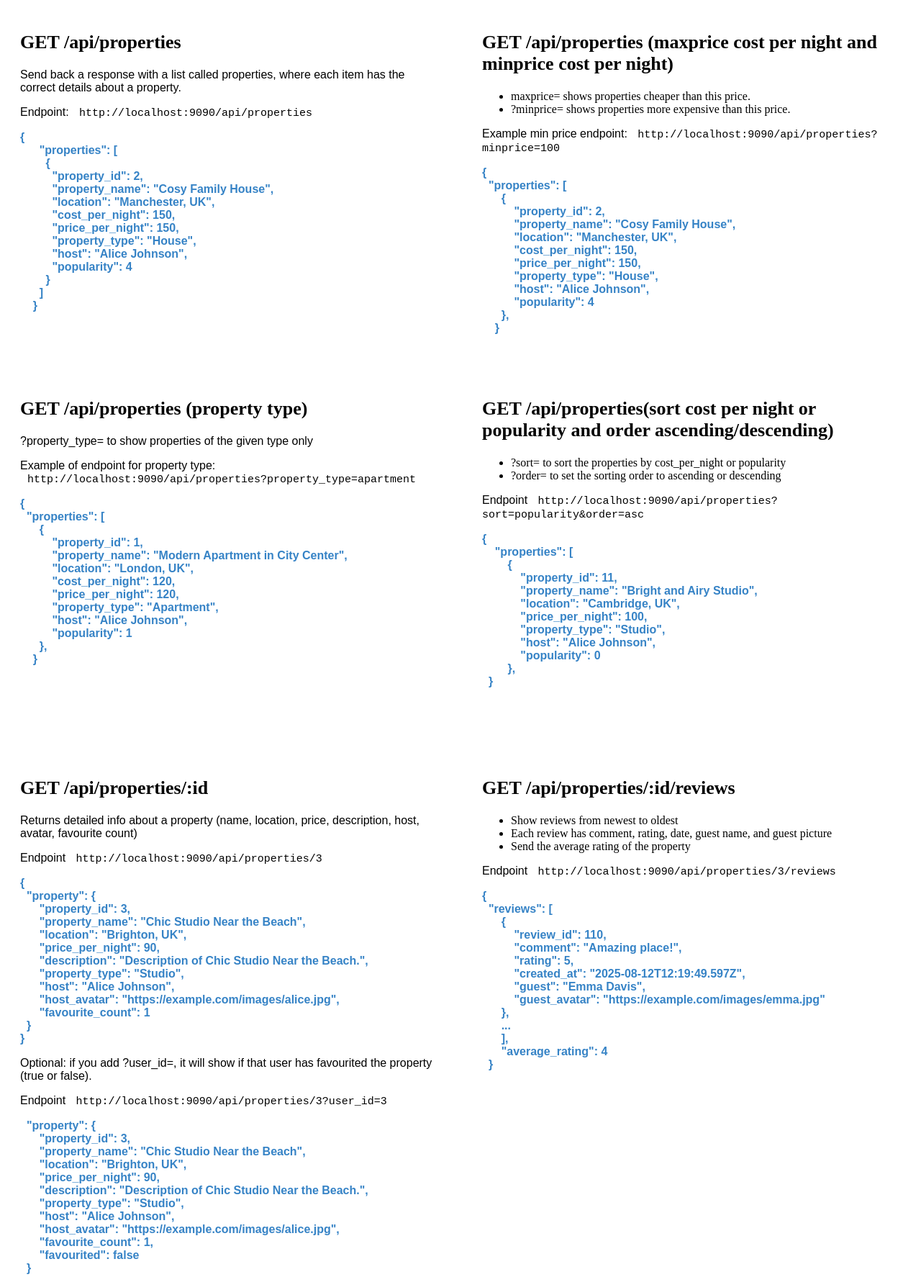
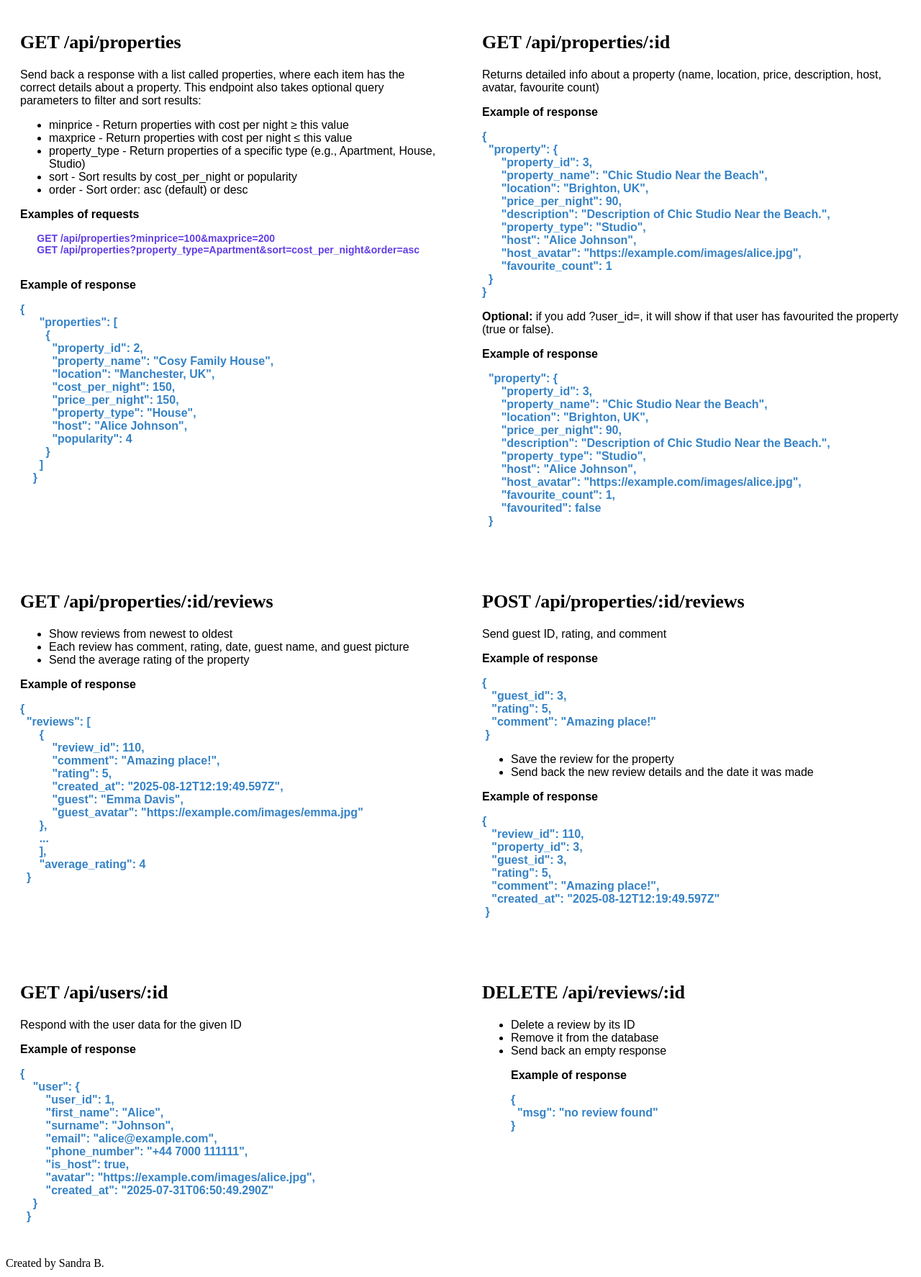
Before and after one commit to sandra395/portfolio, a website: page public/Index.html in a window 1280 px wide. Shown: the part 180-1954 px from the top of the page at 72% size. Drawn offline with Linux system fonts and the light colour scheme.

Commit message:
Serve static files from public folder

```diff
--- a/controllers/users.controller.js
+++ b/controllers/users.controller.js
@@ -4,6 +4,10 @@ const { fetchUserById } = require("../models/users.models");
 exports.getUserById = async (req, res, next) => {
   const userId = req.params.id;
 
+    // Validate that userId is a number
+    if (isNaN(userId)) {
+      return res.status(400).json({ msg: "Invalid user ID" });
+    }
 
   try {
     // Get user data from the database
--- a/Index.html
+++ b/public/Index.html
@@ -20,11 +20,23 @@
 <section>
   <h2>GET /api/properties</h2>
 <p>Send back a response with a list called properties,
-     where each item has the correct details about a property.
-      <p>Endpoint: <code class="endpoint">
-        http://localhost:9090/api/properties</code></p>
+     where each item has the correct details about a property. This endpoint also takes optional query parameters to filter and sort results:</p>
 
-     <pre>{
+     <ul>
+      <li>minprice - Return properties with cost per night ≥ this value</li>
+      <li>maxprice - Return properties with cost per night ≤ this value</li>
+      <li>property_type - Return properties of a specific type (e.g., Apartment, House, Studio)</li>
+      <li>sort - Sort results by cost_per_night or popularity</li>
+      <li>order - Sort order: asc (default) or desc </li>
+    </ul>
+
+    <h3>Examples of requests</h3>
+    <pre class="api">
+      GET /api/properties?minprice=100&maxprice=200
+      GET /api/properties?property_type=Apartment&sort=cost_per_night&order=asc
+        </pre>
+<h3>Example of response</h3>
+     <pre class="response">{
       "properties": [
         {
           "property_id": 2,
@@ -41,85 +53,12 @@
 </section>
 
 <section>
-    <h2>GET /api/properties (maxprice cost per night and minprice cost per night)</h2>
-    <ul>
-      <li>maxprice= shows properties cheaper than this price.</li>
-      <li>?minprice= shows properties more expensive than this price.</li>
-    </ul>
-<p>Example min price endpoint: <code class="endpoint">
-  http://localhost:9090/api/properties?minprice=100</code></p>
-<pre>{
-  "properties": [
-      {
-          "property_id": 2,
-          "property_name": "Cosy Family House",
-          "location": "Manchester, UK",
-          "cost_per_night": 150,
-          "price_per_night": 150,
-          "property_type": "House",
-          "host": "Alice Johnson",
-          "popularity": 4
-      },
-    }
-</pre>
-</section>
-
-<section>
-    <h2>GET /api/properties (property type)</h2>
-<p>?property_type= to show properties of the given type only</p>
-<p>Example of endpoint for property type: <code class="endpoint">
-  http://localhost:9090/api/properties?property_type=apartment</code></p>
-
-<pre>{
-  "properties": [
-      {
-          "property_id": 1,
-          "property_name": "Modern Apartment in City Center",
-          "location": "London, UK",
-          "cost_per_night": 120,
-          "price_per_night": 120,
-          "property_type": "Apartment",
-          "host": "Alice Johnson",
-          "popularity": 1
-      },
-    }
-</pre>
-
-</section>
-
-<section>
-<h2>GET /api/properties(sort cost per night or popularity and order ascending/descending)</h2>
-<ul>
-<li>?sort= to sort the properties by cost_per_night or popularity</li>
-<li>?order= to set the sorting order to ascending or descending</li>
-  </ul>
-<p>Endpoint <code class="endpoint">
-  http://localhost:9090/api/properties?sort=popularity&order=asc</code></p>
-
-  <pre>{
-    "properties": [
-        {
-            "property_id": 11,
-            "property_name": "Bright and Airy Studio",
-            "location": "Cambridge, UK",
-            "price_per_night": 100,
-            "property_type": "Studio",
-            "host": "Alice Johnson",
-            "popularity": 0
-        },
-  }
-
-  </pre>
-</section>
-
-<section>
 
 <h2> GET /api/properties/:id</h2>
 <p>Returns detailed info about a property (name, location, price, description, host, avatar, favourite count)</p>
-<p>Endpoint <code class="endpoint">
-  http://localhost:9090/api/properties/3</code></p>
 
-<pre>{
+<h3>Example of response</h3>
+<pre class="response">{
   "property": {
       "property_id": 3,
       "property_name": "Chic Studio Near the Beach",
@@ -132,10 +71,10 @@
       "favourite_count": 1
   }
 }</pre>
-<p>Optional: if you add ?user_id=, it will show if that user has favourited the property (true or false).</p>
-<p>Endpoint <code class="endpoint">
-  http://localhost:9090/api/properties/3?user_id=3</code></p>
-<pre>
+<p><strong>Optional:</strong> if you add ?user_id=, it will show if that user has favourited the property (true or false).</p>
+
+<h3>Example of response</h3>
+<pre class="response">
   "property": {
       "property_id": 3,
       "property_name": "Chic Studio Near the Beach",
@@ -159,11 +98,10 @@
 <li>Each review has comment, rating, date, guest name, and guest picture</li>
 <li>Send the average rating of the property</li>
 </ul>
-<p>Endpoint <code class="endpoint">
-  http://localhost:9090/api/properties/3/reviews</code></p>
 
 
-<pre>{
+<h3>Example of response</h3>
+<pre class="response">{
   "reviews": [
       {
           "review_id": 110,
@@ -183,18 +121,21 @@
 
   <h2> POST /api/properties/:id/reviews</h2>
  <p>Send guest ID, rating, and comment</p>
- <p><code class="endpoint">
-  http://localhost:9090/api/properties/3/reviews</code> and on body put:</p>
- <pre>{
+
+ <h3>Example of response</h3>
+ <pre class="response">{
    "guest_id": 3,
    "rating": 5,
    "comment": "Amazing place!"
  }</pre>
 
- <ul>
+<ul>
 <li>Save the review for the property</li>
 <li>Send back the new review details and the date it was made</li>
- <pre>{
+</ul>
+
+<h3>Example of response</h3>
+ <pre class="response">{
    "review_id": 110,
    "property_id": 3,
    "guest_id": 3,
@@ -208,9 +149,9 @@
 <section>
   <h2>GET /api/users/:id</h2>
   <p>Respond with the user data for the given ID</p>
-  <p>Endpoint <code class="endpoint">
-    http://localhost:9090/api/users/1</code></p>
-  <pre>{
+
+<h3>Example of response</h3>
+  <pre class="response">{
     "user": {
         "user_id": 1,
         "first_name": "Alice",
@@ -232,11 +173,10 @@
   <li>Delete a review by its ID</li>
   <li>Remove it from the database</li>
   <li>Send back an empty response</li>
-<p>Endpoint <code class="endpoint">
-  http://localhost:9090/api/reviews/5</code></p>
 
-<pre>{
-  "msg": "no body"
+  <h3>Example of response</h3>
+<pre class="response">{
+  "msg": "no review found"
 }</pre>
 </section>
 </div>
--- a/styles.css
+++ b/public/styles.css
@@ -17,6 +17,27 @@ h2{
     font-size: 26px;
 }
 
+h3{
+    font-family:Arial, sans-serif;
+    font-size: 16px;
+    font-weight: bold;
+
+}
+
+ul {
+    font-family:Arial, sans-serif;
+    font-size: 16px;
+}
+
+.api{
+    color: rgb(98, 62, 229);
+    font-family:Arial, sans-serif;
+    font-weight: bold;
+    font-size: 14px;
+
+
+
+}
 .endpoints-grid {
     display: grid;
     grid-template-columns: repeat(2, 1fr); /* 2 columns */
@@ -30,7 +51,7 @@ h2{
     border-radius: 8px;
 }
 
-.endpoints-grid pre {
+.response {
    font-family:Arial, sans-serif;
    color: rgb(54, 131, 198);
    font-weight: bold;
@@ -41,12 +62,3 @@ h2{
     font-family:Arial, sans-serif;
     font-size: 16px;
  }
-
- .endpoint {
-    font-family: "Courier New", monospace;
-    font-size: 15px;
-    padding: 5px 10px;
-    border-radius: 5px;
-    font-family: monospace;
-    user-select: all;   /* When someone clicks the text, all of it gets selected for easy copying */
-  }
```
Also changed, not shown: __tests__/app.test.js (+147 -50 lines), controllers/properties.controllers.js (+30 -23 lines), db/connection.js (+21 -6 lines), db/data/index.js (added, +12 -0 lines), db/seed-run.js (+10 -3 lines), db/seed.js (+44 -21 lines), models/properties.models.js (+10 -2 lines), package.json (+7 -2 lines), README.md, 2 other files.
